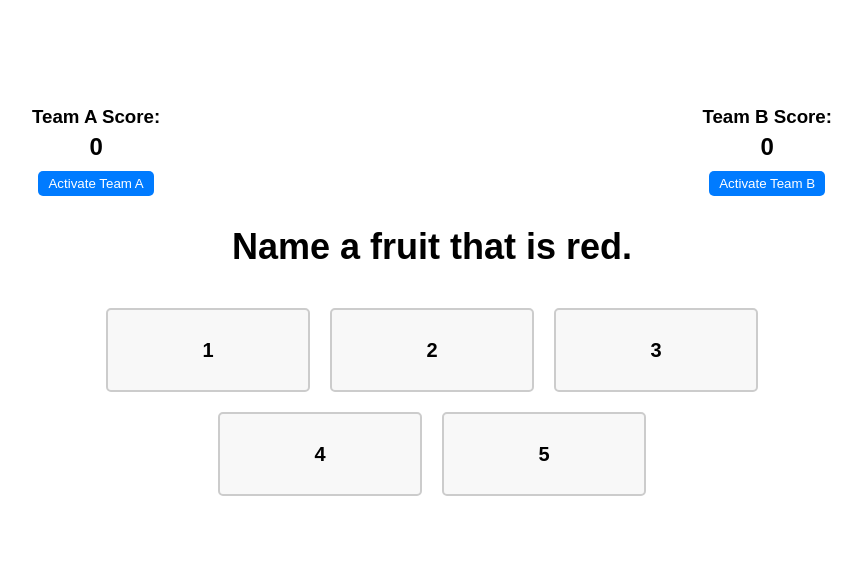
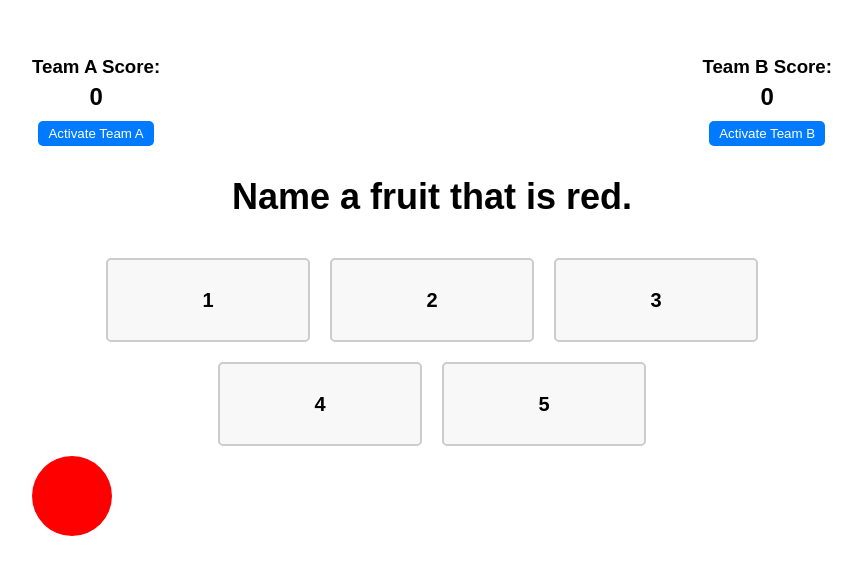
Before and after one commit to syed-asif-mn/family-feud, an Angular app: page / in a window 1280 px wide. Shown: the part 111-686 px from the top of the page, without its empty margins (208-1070 px from the left). Built offline with nearby package versions, Linux system fonts and the light colour scheme.

Commit message:
3 files modified, 2 deleted

```diff
--- a/src/app/game-board/game-board.component.css
+++ b/src/app/game-board/game-board.component.css
@@ -118,3 +118,21 @@
 .team-score button:hover {
   background-color: #0056b3;
 }
+
+.wrong-answer-button {
+  width: 80px;
+  height: 80px;
+  background-color: red;
+  border: none;
+  border-radius: 50%;
+  display: flex;
+  justify-content: center;
+  align-items: center;
+  cursor: pointer;
+  margin-bottom: 20px;
+}
+
+.wrong-answer-button i {
+  color: white;
+  font-size: 40px;
+}
--- a/src/app/game-board/game-board.component.html
+++ b/src/app/game-board/game-board.component.html
@@ -24,3 +24,5 @@
     </div>
   </div>
 </div>
+
+<button class="wrong-answer-button" (click)="playWrongAnswerSound()"><i class="fas fa-times"></i></button>
--- a/src/app/game-board/game-board.component.ts
+++ b/src/app/game-board/game-board.component.ts
@@ -18,6 +18,7 @@ export class GameBoardComponent implements OnInit {
   teamBScore: number;
   currentTeam: string; // Current active team ('A' or 'B')
   private pingAudio: HTMLAudioElement;
+  private wrongAnsAudio: HTMLAudioElement;
 
   constructor(private http: HttpClient){
     this.currentQuestion = '';
@@ -25,7 +26,8 @@ export class GameBoardComponent implements OnInit {
     this.teamAScore = 0;
     this.teamBScore = 0;
     this.currentTeam = 'A'; // Start with Team A as active team
-    this.pingAudio = new Audio('assets/yes.mp3');
+    this.pingAudio = new Audio('https://www.myinstants.com/media/sounds/family-feud-good-answer.mp3');
+    this.wrongAnsAudio = new Audio('https://www.myinstants.com/media/sounds/neg-portal2buzzer_2DIuFda.mp3')
   }
 
   ngOnInit() {
@@ -69,8 +71,13 @@ export class GameBoardComponent implements OnInit {
   }
 
   playPingSound() {
-    console.log("playing")
+    this.pingAudio.load();
     this.pingAudio.play();
+  }
+
+  playWrongAnswerSound() {
+    this.wrongAnsAudio.load();
+    this.wrongAnsAudio.play();
   }
 }
 
```
Also changed, not shown: 2 other files (tests, documents, lock files or other folders).
